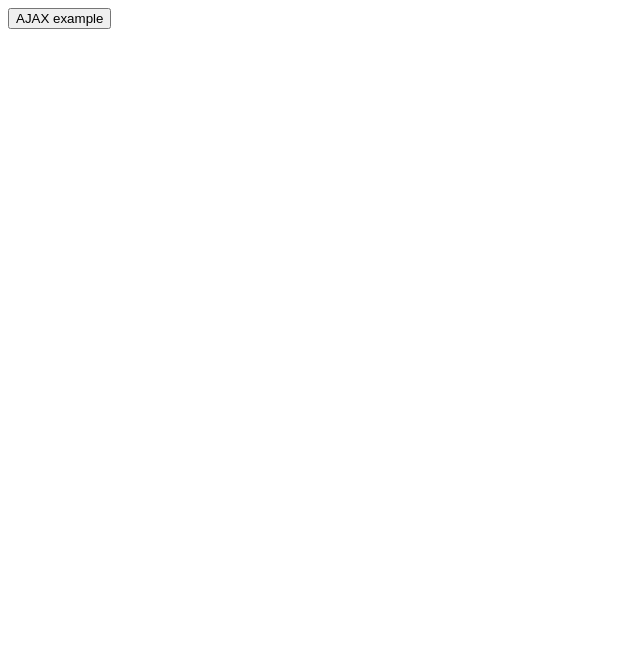
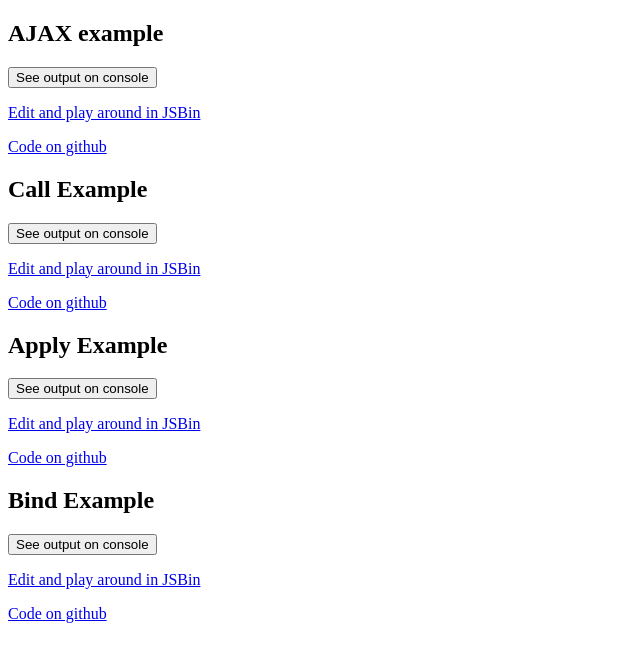
Before and after one commit to OmerKhureshi/JavaScript-Code-Snippets, a plain HTML site: page index.html in a window 1280 px wide. Shown: the whole page, without its empty margins (0-640 px from the left). Drawn offline with Linux system fonts and the light colour scheme.

Commit message:
Add Call, Apply and Bind examples

```diff
--- a/index.html
+++ b/index.html
@@ -2,8 +2,31 @@
 <head>
     <title>Javascript snippets</title>
     <script src="scripts/Ajax.js"></script>
+    <script src="scripts/Call.js"></script>
+    <script src="scripts/Apply.js"></script>
 </head>
 <body>
-<button onclick="ajaxExample()">AJAX example</button>
+
+<h2>AJAX example</h2>
+<button onclick="ajaxExample()">See output on console</button>
+<p><a href="https://jsbin.com/cupavipoge/edit?js,console">Edit and play around in JSBin</a></p>
+<p><a href="https://github.com/OmerKhureshi/JavaScript-Code-Snippets/blob/master/scripts/Ajax.js">Code on github</a></p>
+
+<h2>Call Example</h2>
+<button onclick="callExample()">See output on console</button>
+<p><a href="https://jsbin.com/najizumobi/edit?js,console">Edit and play around in JSBin</a></p>
+<p><a href="https://github.com/OmerKhureshi/JavaScript-Code-Snippets/blob/master/scripts/Call.js">Code on github</a></p>
+
+<h2>Apply Example</h2>
+<button onclick="applyExample()">See output on console</button>
+<p><a href=https://jsbin.com/tocuxayula/1/edit?js,console>Edit and play around in JSBin</a></p>
+<p><a href="https://github.com/OmerKhureshi/JavaScript-Code-Snippets/blob/master/scripts/Apply.js">Code on github</a></p>
+
+
+<h2>Bind Example</h2>
+<button onclick="bindExample()">See output on console</button>
+<p><a href="https://jsbin.com/yariredima/edit?js,console">Edit and play around in JSBin</a></p>
+<p><a href="https://github.com/OmerKhureshi/JavaScript-Code-Snippets/blob/master/scripts/Bind.js">Code on github</a></p>
+
 </body>
 </html>
--- /dev/null
+++ b/scripts/Apply.js
@@ -0,0 +1,36 @@
+/*
+    'Apply' is similar to 'Call' except in 'call' we pass
+    arguments separately as a comma separated list,
+    but in 'Apply' we pass an array.
+
+    Assume we have a function called myFunc, and myFunc uses a 'this' keyword.
+    We can use 'Apply' to invoke myFunc but assign another object to be used as 'this'.
+
+    In other words, using 'Apply' a different 'this' can be assigned when calling a function.
+
+    If our function has arguments, we can pass those along as well in 'Apply'.
+*/
+
+function applyExample() {
+    var obj1 = {
+        num: 2
+    };
+
+    var myFunc = function (a, b) {
+        return this.num + a + b;
+    };
+
+    // 10 is assigned to parameter a in myFunc, and 8 is assigned to b.
+    var result = myFunc.call(obj1, [10, 8]);
+    console.log("Example of apply => " + result);
+
+    // Example from MDN.
+    // min/max number in an array
+    var numbers = [5, 6, 2, 3, 7];
+
+    // using Math.min/Math.max apply
+    var max = Math.max.apply(null, numbers);
+    console.log("Result of Math.max on array: " + numbers + " is: " + max);
+    // This about equal to Math.max(numbers[0], ...)
+    // or Math.max(5, 6, ...)
+}
--- /dev/null
+++ b/scripts/Call.js
@@ -0,0 +1,22 @@
+/*
+    Assume we have a function called myFunc, and myFunc uses a 'this' keyword.
+    We can use 'call' to invoke myFunc but assign another object to be used as 'this'.
+
+    In other words, using 'call' a different 'this' can be assigned when calling a function.
+
+    If our function has arguments, we can pass those along as well in 'Call'.
+*/
+
+function callExample() {
+    var obj1 = {
+        num: 2
+    };
+
+    var myFunc = function (a, b) {
+        return this.num + a + b;
+    };
+
+    // 10 is assigned to parameter a in myFunc, and 8 is assigned to b.
+    var result = myFunc.call(obj1, 10, 8);
+    console.log("Example of call => " + result);
+}
```
Also changed, not shown: scripts/Bind.js (added, +26 -0 lines).
